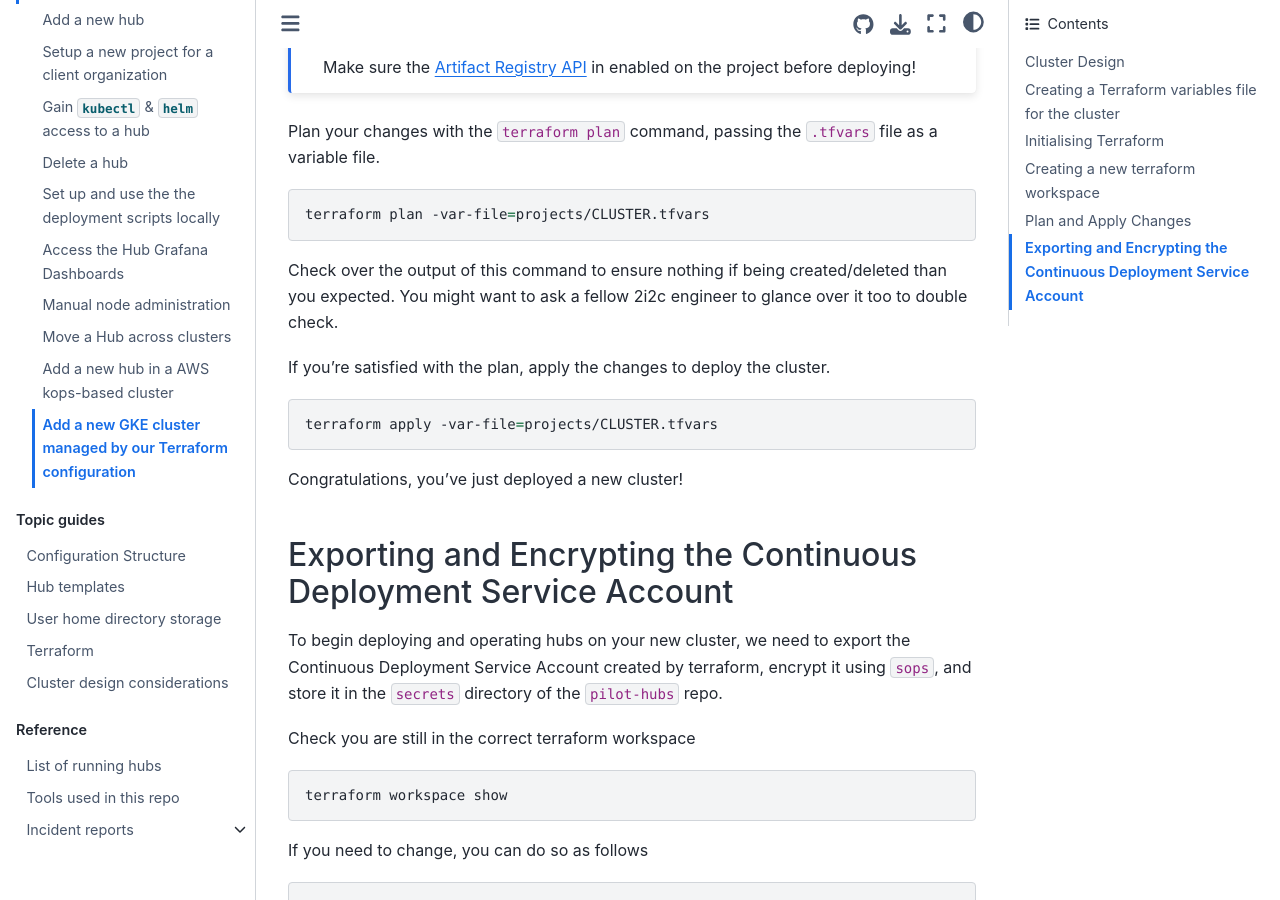
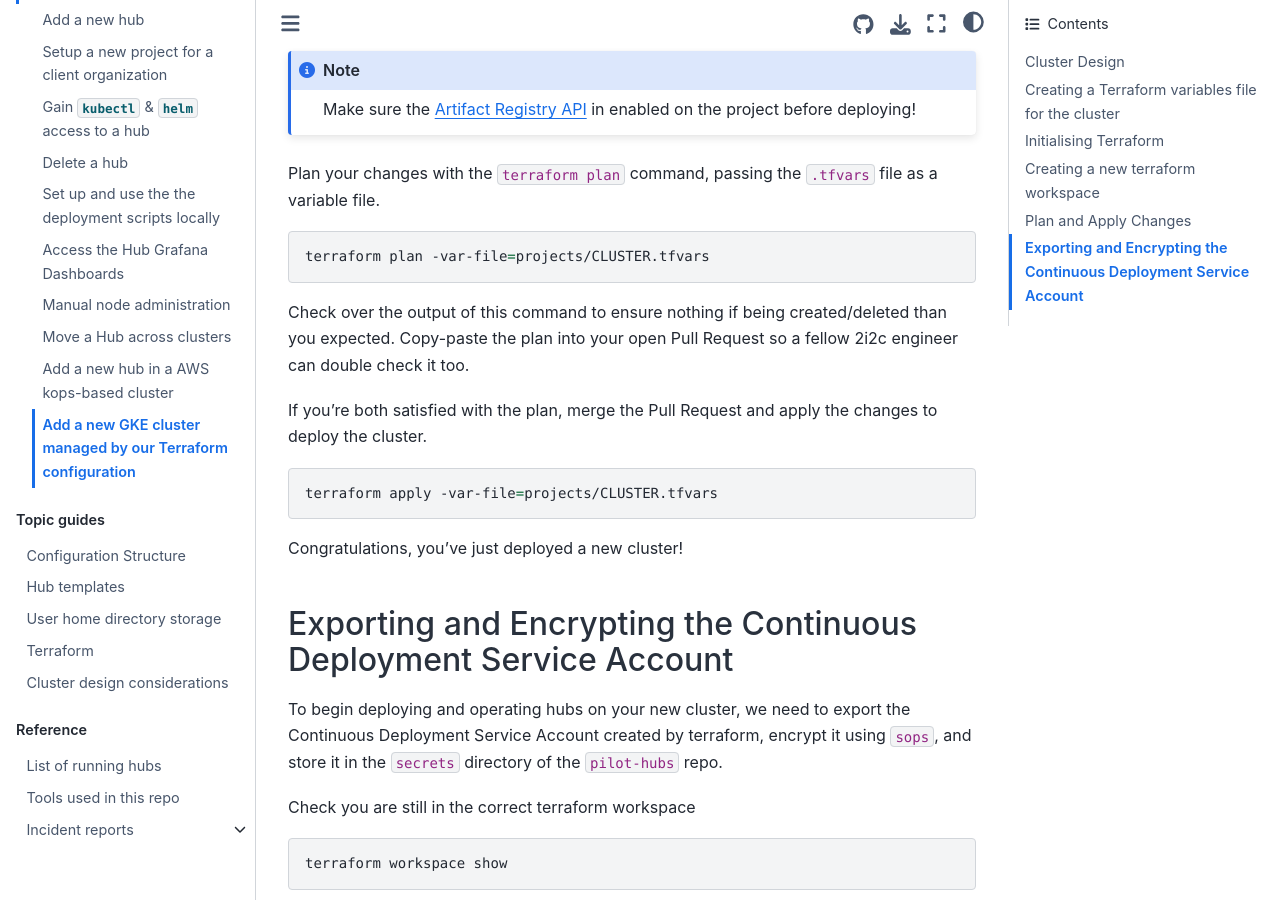
Before and after one commit to 2i2c-org/infrastructure, a Sphinx documentation site: the page built from docs/howto/operate/new-tf-cluster.md, in a window 1280 px wide and 900 px high, scrolled down 2153 px. Built offline with Sphinx 7.4.7 and the Sphinx Book theme 1.1.4, drawn with Linux system fonts in a browser that asks for light colours; pages that are not in the unit, such as notebooks, are missing from menus; the version number could not be read and is left out; some of the changed text lies outside the part shown.

Commit message:
Explicitly add a Pull Request to the workflow

````diff
--- a/docs/howto/operate/new-tf-cluster.md
+++ b/docs/howto/operate/new-tf-cluster.md
@@ -26,6 +26,8 @@ Example `.tfvars` file:
 prefix     = "my-awesome-project"
 project_id = "my-awesome-project-id
 ```
+
+Once you have created this file, open a Pull Request to the `pilot-hubs` repo for review.
 
 ## Initialising Terraform
 
@@ -83,9 +85,9 @@ terraform plan -var-file=projects/CLUSTER.tfvars
 ```
 
 Check over the output of this command to ensure nothing if being created/deleted than you expected.
-You might want to ask a fellow 2i2c engineer to glance over it too to double check.
+Copy-paste the plan into your open Pull Request so a fellow 2i2c engineer can double check it too.
 
-If you're satisfied with the plan, apply the changes to deploy the cluster.
+If you're both satisfied with the plan, merge the Pull Request and apply the changes to deploy the cluster.
 
 ```bash
 terraform apply -var-file=projects/CLUSTER.tfvars
````
